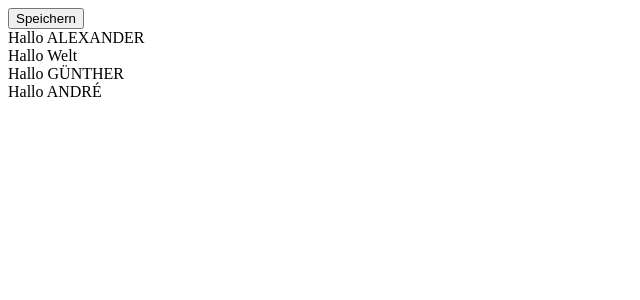
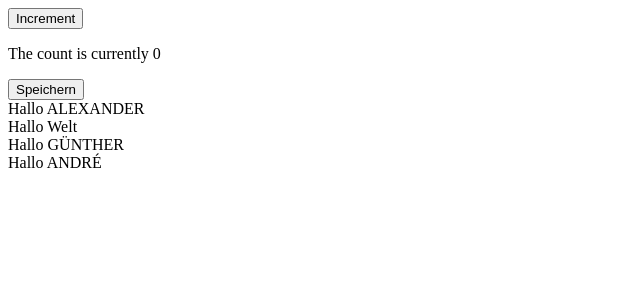
Before and after one commit to SuoraGmbH/react-camp-2023-12, a React (Vite) app: page / in a window 1280 px wide. Shown: the top 300 px of the page, without its empty margins (0-640 px from the left). Built offline with nearby package versions, Linux system fonts and the light colour scheme.

Commit message:
Add Counter

```diff
--- a/src/App.tsx
+++ b/src/App.tsx
@@ -1,10 +1,12 @@
 import TimeEntryView from "./components/TimeEntryView.tsx";
 import TimeEntryForm from "./components/TimeEntryForm.tsx";
 import WiederholungsKomponente from "./components/WiederholungsKomponente.tsx";
+import Counter from "./components/Counter.tsx";
 
 function App() {
   return (
     <div>
+      <Counter />
       <TimeEntryForm />
       <TimeEntryView
         timeEntry={{
--- /dev/null
+++ b/src/components/Counter.tsx
@@ -0,0 +1,21 @@
+import * as React from "react";
+import { useState } from "react";
+
+const Counter: React.FunctionComponent = () => {
+  const [count, setCount] = useState(0);
+  // Die komische Syntax hierdrüber ist "array destructuring".
+  // Das ist eine kurzschreibweise für das folgende:
+  //
+  // const stateArray = useState(0);
+  // const count = stateArray[0];
+  // const setCount = stateArray[1];
+
+  return (
+    <div>
+      <button onClick={() => setCount(count + 1)}>Increment</button>
+      <p>The count is currently {count}</p>
+    </div>
+  );
+};
+
+export default Counter;
```
